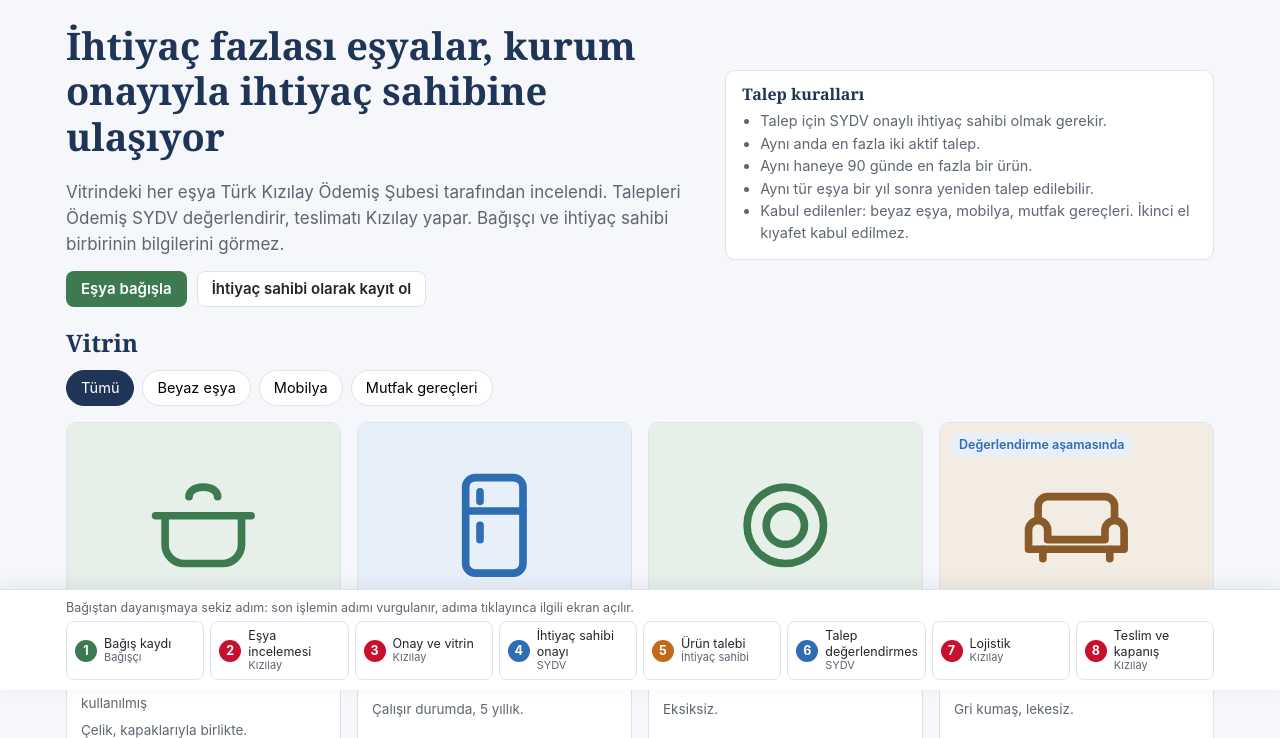
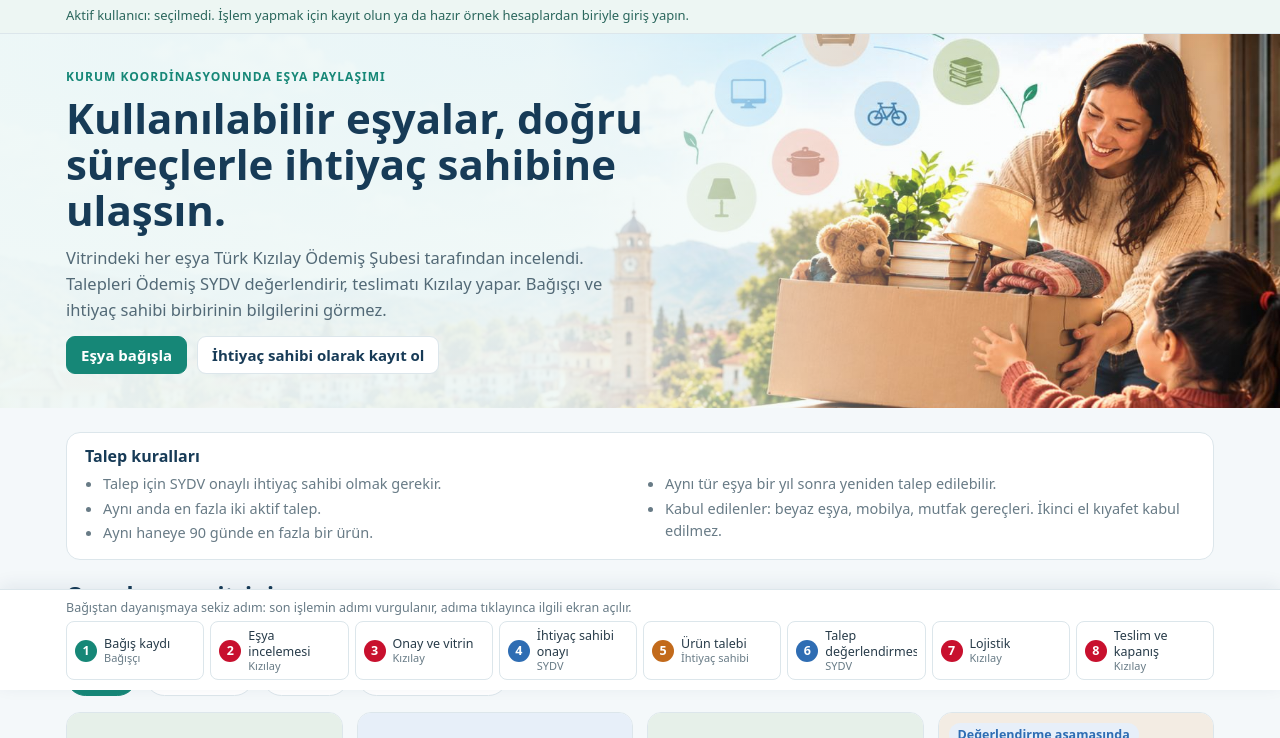
Before and after one commit to tkat35/odemisdayanismaagi, a plain HTML site: page index.html in a window 1280 px wide. Shown: the part 110-848 px from the top of the page. Drawn offline with Linux system fonts and the light colour scheme.

Commit message:
Demo tasarimi yenilendi: kapak gorseli, yeni renkler, aktif kullanici seridi, alt bilgi
Co-Authored-By: Claude Opus 5.5 <noreply@anthropic.com>

```diff
--- a/index.html
+++ b/index.html
@@ -7,18 +7,18 @@
 <meta name="description" content="Ödemiş Dayanışma Ağı işleyişini örnek verilerle gösteren demo sayfası.">
 <style>
   :root {
-    --navy: #1f3557; --green: #3d7a50; --green-soft: #e6f0e9; --kiz: #c8102e; --kiz-soft: #fbe9ec;
+    --navy: #173b57; --green: #168777; --green-soft: #e5f5ee; --kiz: #c8102e; --kiz-soft: #fbe9ec;
     --sydv: #2f6db3; --sydv-soft: #e7eff9; --iht: #c26a1b; --iht-soft: #fbefe3;
-    --ink: #22262c; --muted: #5d6673; --line: #dde3ea; --bg: #f5f7fa; --card: #ffffff;
-    --radius: 10px;
+    --ink: #273b49; --muted: #687b86; --line: #dce6eb; --bg: #f4f8fa; --card: #ffffff;
+    --radius: 14px;
   }
   * { box-sizing: border-box; }
   html { -webkit-text-size-adjust: 100%; }
-  body { margin: 0; background: var(--bg); color: var(--ink); font: 16px/1.55 -apple-system, "Segoe UI", Roboto, "Helvetica Neue", Arial, sans-serif; padding-bottom: 120px; }
-  h1, h2, h3 { font-family: Georgia, "Times New Roman", serif; color: var(--navy); line-height: 1.2; margin: 0 0 .5em; }
-  h1 { font-size: clamp(26px, 4vw, 38px); }
-  h2 { font-size: 24px; }
-  h3 { font-size: 18px; }
+  body { margin: 0; background: var(--bg); color: var(--ink); font: 15.5px/1.55 system-ui, -apple-system, "Segoe UI", Roboto, Arial, sans-serif; padding-bottom: 120px; }
+  h1, h2, h3 { color: var(--navy); line-height: 1.2; margin: 0 0 .5em; font-weight: 800; }
+  h1 { font-size: clamp(26px, 4vw, 36px); }
+  h2 { font-size: 23px; }
+  h3 { font-size: 17px; }
   p { margin: 0 0 .8em; }
   a { color: var(--sydv); }
   button, input, select, textarea { font: inherit; }
@@ -34,16 +34,17 @@
   .brand { display: flex; align-items: center; gap: 10px; text-decoration: none; margin-right: auto; }
   .brand-mark { width: 38px; height: 38px; border-radius: 50%; background: var(--green); display: grid; place-items: center; }
   .brand-mark svg { width: 22px; height: 22px; }
-  .brand-name { font-family: Georgia, serif; font-weight: 700; color: var(--green); font-size: 19px; line-height: 1.1; }
-  .brand-sub { font-size: 12.5px; color: var(--muted); }
+  .brand-name { font-weight: 850; color: var(--navy); font-size: 20px; line-height: 1.1; }
+  .brand-name b { color: var(--green); font-weight: 850; }
+  .brand-sub { font-size: 11.5px; color: #71818b; }
   nav.main { display: flex; gap: 6px; flex-wrap: wrap; align-items: center; }
   .nav-link { text-decoration: none; color: var(--ink); padding: 7px 12px; border-radius: 8px; font-size: 15px; }
   .nav-link:hover { background: var(--bg); }
   .nav-link.active { background: var(--green-soft); color: var(--green); font-weight: 600; }
-  .btn { display: inline-flex; align-items: center; gap: 6px; border: 1px solid transparent; border-radius: 8px; padding: 8px 14px; cursor: pointer; font-weight: 600; font-size: 15px; text-decoration: none; line-height: 1.2; }
-  .btn-primary { background: var(--green); color: #fff; }
-  .btn-primary:hover { background: #33683f; }
-  .btn-outline { background: #fff; border-color: var(--line); color: var(--ink); }
+  .btn { display: inline-flex; align-items: center; gap: 6px; border: 1px solid transparent; border-radius: 9px; padding: 9px 14px; cursor: pointer; font-weight: 700; font-size: 15px; text-decoration: none; line-height: 1.2; }
+  .btn-primary { background: var(--green); border-color: var(--green); color: #fff; }
+  .btn-primary:hover { background: #127265; }
+  .btn-outline { background: #fff; border-color: var(--line); color: var(--navy); }
   .btn-outline:hover { border-color: #b9c3cf; }
   .btn-kiz { background: var(--kiz); color: #fff; }
   .btn-sydv { background: var(--sydv); color: #fff; }
@@ -61,25 +62,35 @@
   .pl.sydv { color: var(--sydv); background: var(--sydv-soft); }
   .pl.kay { color: var(--navy); background: #e8ecf2; }
 
-  main { max-width: 1180px; margin: 0 auto; padding: 24px 16px; }
+  .userbar { font-size: 13px; background: #edf6f3; padding: 8px 0; color: #2a665c; border-bottom: 1px solid var(--line); }
+  .userbar-in { max-width: 1180px; margin: 0 auto; padding: 0 16px; }
+  main { max-width: 1180px; margin: 0 auto; padding: 24px 16px; min-height: 55vh; }
+  footer.site { background: #fff; border-top: 1px solid var(--line); color: #71818b; font-size: 12.5px; }
+  footer.site div { max-width: 1180px; margin: 0 auto; padding: 16px; }
 
   /* Vitrin */
-  .hero { display: grid; grid-template-columns: 1.3fr 1fr; gap: 24px; align-items: center; margin-bottom: 22px; }
-  .hero p { color: var(--muted); max-width: 60ch; font-size: 17px; }
-  .hero-actions { display: flex; gap: 10px; flex-wrap: wrap; margin-top: 12px; }
-  .rules { background: #fff; border: 1px solid var(--line); border-radius: var(--radius); padding: 14px 16px; font-size: 14.5px; }
+  .hero { background: #edf5fb url("hero.jpg") center right / cover no-repeat; min-height: 360px; position: relative; display: flex; align-items: center; }
+  .hero::before { content: ""; position: absolute; inset: 0; background: linear-gradient(90deg, rgba(239,248,247,.97) 0%, rgba(239,248,247,.92) 43%, rgba(239,248,247,.24) 70%, rgba(239,248,247,0) 100%); pointer-events: none; }
+  .hero-in { position: relative; z-index: 1; max-width: 1180px; width: 100%; margin: 0 auto; padding: 34px 16px; }
+  .hero h1 { max-width: 600px; margin: 8px 0 12px; font-size: clamp(28px, 4vw, 42px); line-height: 1.1; }
+  .hero p { color: #526976; max-width: 560px; font-size: 16.5px; }
+  .eyebrow { font-size: 12px; text-transform: uppercase; letter-spacing: 1px; color: var(--green); font-weight: 800; }
+  .hero-actions { display: flex; gap: 10px; flex-wrap: wrap; margin-top: 14px; }
+  .rules { background: #fff; border: 1px solid var(--line); border-radius: var(--radius); padding: 14px 18px; font-size: 14.5px; margin-bottom: 22px; }
   .rules h3 { font-size: 16px; margin-bottom: 6px; }
-  .rules ul { margin: 0; padding-left: 18px; color: var(--muted); }
+  .rules ul { margin: 0; padding-left: 18px; color: var(--muted); columns: 2; column-gap: 32px; }
+  .rules li { break-inside: avoid; margin-bottom: 2px; }
   .filters { display: flex; gap: 8px; flex-wrap: wrap; margin: 6px 0 16px; }
-  .chip { border: 1px solid var(--line); background: #fff; border-radius: 20px; padding: 6px 14px; cursor: pointer; font-size: 14.5px; }
-  .chip[aria-pressed="true"] { background: var(--navy); border-color: var(--navy); color: #fff; }
-  .grid { display: grid; grid-template-columns: repeat(auto-fill, minmax(240px, 1fr)); gap: 16px; }
+  .chip { border: 1px solid var(--line); background: #fff; color: var(--navy); border-radius: 20px; padding: 7px 14px; cursor: pointer; font-size: 14.5px; font-weight: 700; }
+  .chip[aria-pressed="true"] { background: var(--green); border-color: var(--green); color: #fff; }
+  .grid { display: grid; grid-template-columns: repeat(auto-fill, minmax(230px, 1fr)); gap: 14px; }
   .item { background: var(--card); border: 1px solid var(--line); border-radius: var(--radius); overflow: hidden; display: flex; flex-direction: column; }
-  .item-img { aspect-ratio: 4 / 3; display: grid; place-items: center; position: relative; }
-  .item-img img { width: 100%; height: 100%; object-fit: cover; }
-  .item-img svg { width: 42%; height: auto; }
-  .item-body { padding: 12px 14px 14px; display: flex; flex-direction: column; gap: 6px; flex: 1; }
-  .item-title { font-weight: 700; font-size: 16.5px; }
+  .item-img { height: 150px; display: grid; place-items: center; position: relative; }
+  .item-img img { width: 100%; height: 100%; object-fit: contain; padding: 8px; }
+  .item-img svg { width: 34%; height: auto; }
+  .item-body { padding: 13px; display: flex; flex-direction: column; gap: 5px; flex: 1; }
+  .item-title { font-weight: 800; font-size: 17px; color: var(--navy); }
+  .ok-mark { color: var(--green); font-weight: 700; }
   .item-meta { font-size: 13.5px; color: var(--muted); }
   .item-foot { margin-top: auto; display: flex; justify-content: space-between; align-items: center; gap: 8px; padding-top: 6px; }
   .badge { display: inline-block; font-size: 12.5px; padding: 2px 9px; border-radius: 12px; font-weight: 600; white-space: nowrap; }
@@ -99,7 +110,7 @@
   .field { display: flex; flex-direction: column; gap: 4px; margin-bottom: 14px; }
   .field label { font-weight: 600; font-size: 14.5px; }
   .field .hint { font-size: 13px; color: var(--muted); }
-  .field input, .field select, .field textarea { border: 1px solid #c5cdd7; border-radius: 8px; padding: 9px 11px; background: #fff; width: 100%; }
+  .field input, .field select, .field textarea { border: 1px solid #d5e0e6; border-radius: 8px; padding: 10px; background: #fff; width: 100%; }
   .field textarea { min-height: 80px; resize: vertical; }
   .row2 { display: grid; grid-template-columns: 1fr 1fr; gap: 12px; }
   .check { display: flex; gap: 8px; align-items: flex-start; font-size: 14.5px; margin-bottom: 14px; }
@@ -121,7 +132,7 @@
   .tab .n { background: #eceff3; border-radius: 10px; padding: 0 7px; font-size: 12.5px; margin-left: 4px; }
   .table-wrap { overflow-x: auto; background: #fff; border: 1px solid var(--line); border-radius: var(--radius); }
   table { width: 100%; border-collapse: collapse; font-size: 14.5px; }
-  th { text-align: left; background: #f0f3f7; color: var(--muted); font-weight: 600; padding: 10px 12px; font-size: 13.5px; white-space: nowrap; }
+  th { text-align: left; background: #f5f8fa; color: var(--muted); font-weight: 600; padding: 10px 12px; font-size: 13.5px; white-space: nowrap; }
   td { padding: 10px 12px; border-top: 1px solid var(--line); vertical-align: top; }
   td .sub { font-size: 13px; color: var(--muted); }
   .actions { display: flex; gap: 6px; flex-wrap: wrap; }
@@ -135,7 +146,7 @@
   /* Özet */
   .stats { display: grid; grid-template-columns: repeat(auto-fit, minmax(160px, 1fr)); gap: 12px; margin-bottom: 20px; }
   .stat { background: #fff; border: 1px solid var(--line); border-radius: var(--radius); padding: 14px 16px; }
-  .stat .v { font-family: Georgia, serif; font-size: 30px; color: var(--navy); font-weight: 700; }
+  .stat .v { font-size: 28px; color: var(--navy); font-weight: 800; }
   .stat .l { font-size: 14px; color: var(--muted); }
   .log { list-style: none; margin: 0; padding: 0; }
   .log li { padding: 8px 0; border-top: 1px solid var(--line); font-size: 14.5px; display: flex; gap: 10px; }
@@ -167,7 +178,10 @@
   .login-opt { display: flex; justify-content: space-between; align-items: center; gap: 10px; border: 1px solid var(--line); border-radius: 8px; padding: 10px 12px; background: #fff; }
 
   @media (max-width: 900px) {
-    .hero, .form-wrap { grid-template-columns: 1fr; }
+    .form-wrap { grid-template-columns: 1fr; }
+    .hero { background-position: 60% center; }
+    .hero::before { background: linear-gradient(90deg, rgba(239,248,247,.97), rgba(239,248,247,.82)); }
+    .rules ul { columns: 1; }
     .panel-links { border-left: none; padding-left: 0; }
     .flow-steps { grid-template-columns: repeat(4, 1fr); }
     .fs .who { display: none; }
@@ -176,6 +190,13 @@
   }
   @media (max-width: 560px) {
     .row2 { grid-template-columns: 1fr; }
+    .hero { min-height: 0; background-image: linear-gradient(110deg, #e8f5f0, #edf5fb); }
+    .hero::before { display: none; }
+    .grid { grid-template-columns: repeat(2, 1fr); gap: 8px; }
+    .item-img { height: 100px; }
+    .item-body { padding: 10px; }
+    .item-title { font-size: 15px; }
+    .item-foot { flex-direction: column; align-items: flex-start; }
     .flow-steps { grid-template-columns: repeat(8, 1fr); gap: 3px; }
     .fs { padding: 5px; justify-content: center; }
     .fs .txt { display: none; }
@@ -197,7 +218,7 @@
   <div class="top-in">
     <a class="brand" href="#/vitrin" aria-label="Ödemiş Dayanışma Ağı ana sayfa">
       <span class="brand-mark" aria-hidden="true"><svg viewBox="0 0 24 24" fill="none" stroke="#fff" stroke-width="2" stroke-linecap="round" stroke-linejoin="round"><path d="M12 20s-7-4.4-7-10a4 4 0 0 1 7-2.6A4 4 0 0 1 19 10c0 5.6-7 10-7 10z"/></svg></span>
-      <span><span class="brand-name">Ödemiş Dayanışma Ağı</span><br><span class="brand-sub">Paylaşmanın ortak noktası</span></span>
+      <span><span class="brand-name">Ödemiş <b>Dayanışma Ağı</b></span><br><span class="brand-sub">odemisdayanismaagi.com.tr</span></span>
     </a>
     <nav class="main" aria-label="Ana menü" id="mainNav"></nav>
     <div class="panel-links" aria-label="Yönetim panelleri">
@@ -208,8 +229,11 @@
     </div>
   </div>
 </header>
+<div class="userbar"><div class="userbar-in" id="userbar"></div></div>
+<div id="heroSlot"></div>
 
 <main id="app" tabindex="-1"></main>
+<footer class="site"><div>Ödemiş Dayanışma Ağı · Ödemiş Kaymakamlığı koordinasyonunda Türk Kızılay Ödemiş Şubesi ve Ödemiş SYDV iş birliğiyle · Demo sürümü</div></footer>
 
 <div class="flow" aria-label="Süreç adımları">
   <div class="flow-in">
@@ -224,7 +248,7 @@
   "use strict";
   const DAY = 86400000;
   const KEY = "odemis-dayanisma-demo-v1";
-  const COLORS = { bagisci: "#3d7a50", kizilay: "#c8102e", sydv: "#2f6db3", ihtiyac: "#c26a1b" };
+  const COLORS = { bagisci: "#168777", kizilay: "#c8102e", sydv: "#2f6db3", ihtiyac: "#c26a1b" };
   const STEPS = [
     { n: 1, who: "Bağışçı", c: "bagisci", t: "Bağış kaydı", go: "#/bagis" },
     { n: 2, who: "Kızılay", c: "kizilay", t: "Eşya incelemesi", go: "#/panel/kizilay" },
@@ -348,6 +372,22 @@
       html += `<a class="btn btn-outline btn-sm" href="#/giris">Giriş yap</a><a class="btn btn-primary btn-sm" href="#/kayit">Kayıt ol</a>`;
     }
     document.getElementById("mainNav").innerHTML = html;
+    const roleText = u ? (u.role === "bagisci" ? "Bağışçı" : "İhtiyaç sahibi · " + USER_STATUS[u.status][0]) : "";
+    document.getElementById("userbar").textContent = u
+      ? `Aktif kullanıcı: ${u.name} (${roleText}). Yeni işlemler bu kullanıcı adına kaydedilir.`
+      : "Aktif kullanıcı: seçilmedi. İşlem yapmak için kayıt olun ya da hazır örnek hesaplardan biriyle giriş yapın.";
+  }
+
+  function heroHtml() {
+    return `<section class="hero"><div class="hero-in">
+      <div class="eyebrow">Kurum koordinasyonunda eşya paylaşımı</div>
+      <h1>Kullanılabilir eşyalar, doğru süreçlerle ihtiyaç sahibine ulaşsın.</h1>
+      <p>Vitrindeki her eşya Türk Kızılay Ödemiş Şubesi tarafından incelendi. Talepleri Ödemiş SYDV değerlendirir, teslimatı Kızılay yapar. Bağışçı ve ihtiyaç sahibi birbirinin bilgilerini görmez.</p>
+      <div class="hero-actions">
+        <a class="btn btn-primary" href="#/bagis">Eşya bağışla</a>
+        <a class="btn btn-outline" href="#/kayit/ihtiyac">İhtiyaç sahibi olarak kayıt ol</a>
+      </div>
+    </div></section>`;
   }
 
   /* ---------- Süreç şeridi ---------- */
@@ -365,15 +405,6 @@
       .sort((a, b) => b.publishedAt - a.publishedAt);
     const u = me();
     return `
-    <section class="hero">
-      <div>
-        <h1>İhtiyaç fazlası eşyalar, kurum onayıyla ihtiyaç sahibine ulaşıyor</h1>
-        <p>Vitrindeki her eşya Türk Kızılay Ödemiş Şubesi tarafından incelendi. Talepleri Ödemiş SYDV değerlendirir, teslimatı Kızılay yapar. Bağışçı ve ihtiyaç sahibi birbirinin bilgilerini görmez.</p>
-        <div class="hero-actions">
-          <a class="btn btn-primary" href="#/bagis">Eşya bağışla</a>
-          <a class="btn btn-outline" href="#/kayit/ihtiyac">İhtiyaç sahibi olarak kayıt ol</a>
-        </div>
-      </div>
       <aside class="rules" aria-label="Talep kuralları">
         <h3>Talep kuralları</h3>
         <ul>
@@ -384,8 +415,8 @@
           <li>Kabul edilenler: beyaz eşya, mobilya, mutfak gereçleri. İkinci el kıyafet kabul edilmez.</li>
         </ul>
       </aside>
-    </section>
-    <h2>Vitrin</h2>
+    <h2>Onaylı eşya vitrini</h2>
+    <p class="muted">Örnek ürünler ve Kızılay tarafından onaylanan demo kayıtları.</p>
     <div class="filters" role="group" aria-label="Kategori">
       ${["Tümü", ...CATS].map((c) => `<button type="button" class="chip" data-cat="${c}" aria-pressed="${c === catFilter}">${c}</button>`).join("")}
     </div>
@@ -398,8 +429,9 @@
       return `<article class="item">
         ${visual(it)}${it.status === "degerlendirme" ? `<span class="badge b-blue">Değerlendirme aşamasında</span>` : ""}</div>
         <div class="item-body">
+          <div class="item-meta">${esc(it.category)} · <span class="ok-mark">✓ Onaylı</span></div>
           <div class="item-title">${esc(it.title)}</div>
-          <div class="item-meta">${esc(it.category)} · Durumu: ${esc(it.condition)}</div>
+          <div class="item-meta">Durumu: ${esc(it.condition)} · Ödemiş</div>
           <div class="item-meta">${esc(it.desc)}</div>
           <div class="item-foot"><span class="item-meta">Yayında: ${daysLeft(it)} gün kaldı</span>${btn}</div>
         </div></article>`;
@@ -606,6 +638,8 @@
       default: html = viewVitrin();
     }
     document.getElementById("app").innerHTML = html;
+    const isVitrin = !["kayit", "giris", "bagis", "hesabim", "panel"].includes(parts[0]);
+    document.getElementById("heroSlot").innerHTML = isVitrin ? heroHtml() : "";
     renderNav(route);
     renderFlow(false);
     bindForms();
```
Also changed, not shown: hero.jpg (added).
